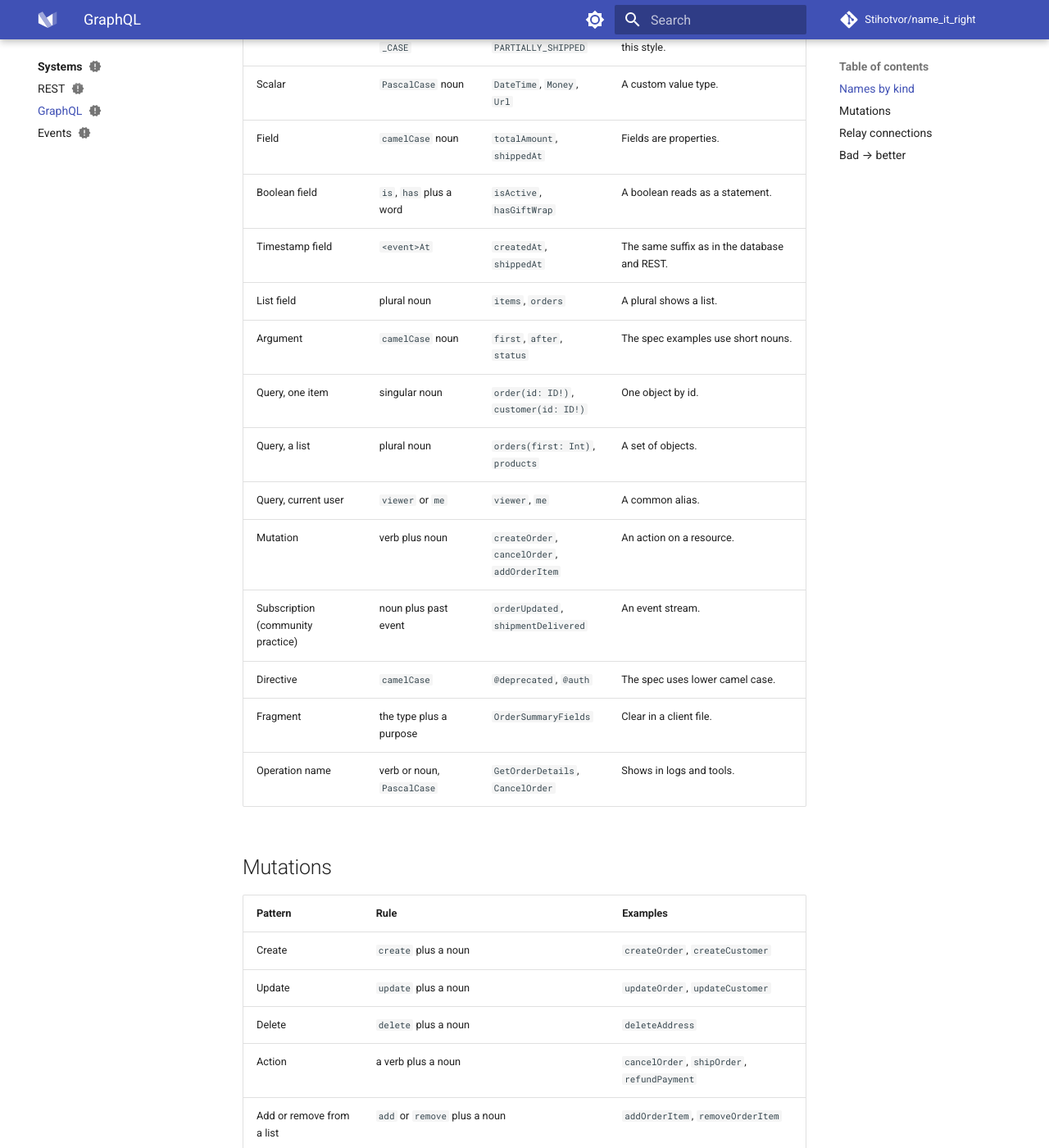
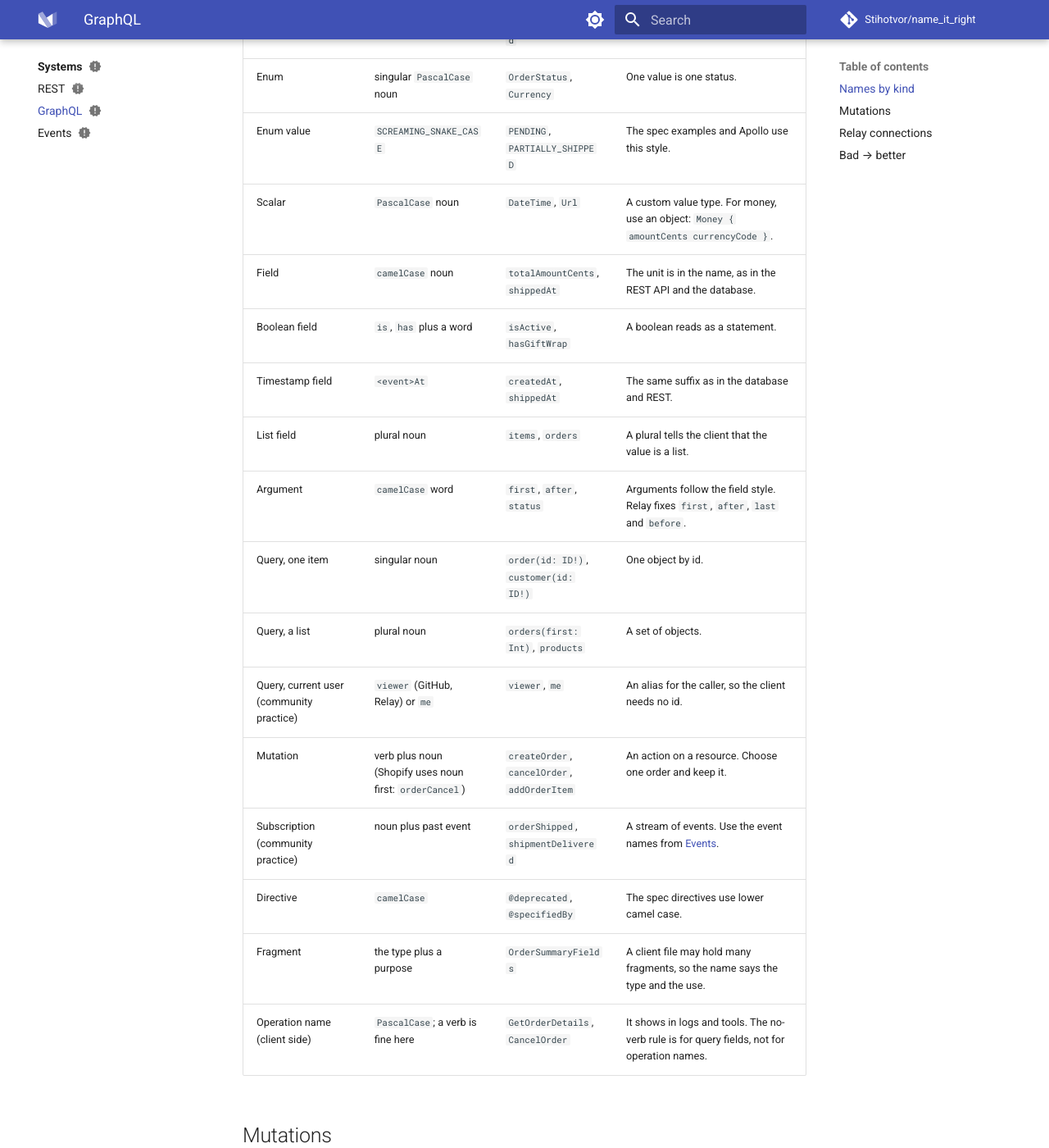
Before and after one commit to Stihotvor/name_it_right, an MkDocs documentation site: the page built from docs/systems/graphql.md, in a window 1280 px wide and 1400 px high, scrolled down 1398 px. Shown: the whole window at 82% size. Built offline with MkDocs 1.6.1 and Material for MkDocs 9.7.7, drawn with Linux system fonts in a browser that asks for light colours; comment, search, counter and statistics services are not loaded; some of the changed text lies outside the part shown.

Commit message:
docs(24): fix review findings on GraphQL and events pages
Co-Authored-By: Claude Sonnet 5.5 <noreply@anthropic.com>

```diff
--- a/docs/systems/graphql.md
+++ b/docs/systems/graphql.md
@@ -7,16 +7,16 @@ status: new
 !!! success "General patterns"
 
     - Use `PascalCase` for type names: `Order`, `OrderStatus`, `CreateOrderInput`
-    - Use `camelCase` for fields, arguments and operation names: `orderTotal`, `customerId`, `createOrder`
+    - Use `camelCase` for fields, arguments and mutation fields: `orderTotal`, `customerId`, `createOrder`
     - Use `SCREAMING_SNAKE_CASE` for enum values: `PENDING`, `SHIPPED`
     - Name a mutation with a verb first: `createOrder`, `cancelOrder`
-    - Name a query with a noun: `order`, `orders`, `viewer`
-    - Give each mutation one input type and one payload type: `CancelOrderInput`, `CancelOrderPayload`
+    - Name a query field with a noun: `order`, `orders`
+    - Give each mutation one input type and one payload type: `CancelOrderInput`, `CancelOrderPayload`. This is a GitHub-style convention
 
 !!! tip "Useful tips"
 
     - Name a field after what it is, not after where it comes from: `customer`, not `customerFromCrm`
-    - Use the same word for the same thing in every type. `id` is the global identifier of an object
+    - Use the same word for the same thing in every type. `id` is an opaque global identifier of an object (Relay `Node`). The `order_id` of the REST API maps to `orderId` when a field needs the plain key
     - Return the changed object in the payload, so the client needs no second call
     - Use a linter, for example `graphql-eslint` with the `naming-convention` rule
 
@@ -34,26 +34,26 @@ The examples use an e-commerce shop.
 | Kind | Rule | Examples | Why this name |
 |---|---|---|---|
 | Object type | `PascalCase` noun | `Order`, `Customer`, `OrderLine` | Apollo and the public GraphQL APIs use `PascalCase`. The spec only requires a valid name. |
-| Interface | `PascalCase` noun or adjective | `Node`, `Timestamped` | Names a shared shape. |
-| Union | `PascalCase` noun for the choice | `SearchResult`, `PaymentMethod` | Names the group of types. |
+| Interface | `PascalCase` noun or adjective | `Node`, `Timestamped` | An interface names a shape that many types share. `Node` is the Relay interface for objects with a global id. |
+| Union | `PascalCase` noun for the choice | `SearchResult`, `PaymentMethod` | The name states what the member types have in common. |
 | Input type (Apollo and GitHub style) | mutation name plus `Input` | `CreateOrderInput`, `CancelOrderInput` | Ties the input to its mutation. |
 | Payload type (Apollo and GitHub style) | mutation name plus `Payload` | `CreateOrderPayload`, `CancelOrderPayload` | Ties the result to its mutation. |
 | Enum | singular `PascalCase` noun | `OrderStatus`, `Currency` | One value is one status. |
 | Enum value | `SCREAMING_SNAKE_CASE` | `PENDING`, `PARTIALLY_SHIPPED` | The spec examples and Apollo use this style. |
-| Scalar | `PascalCase` noun | `DateTime`, `Money`, `Url` | A custom value type. |
-| Field | `camelCase` noun | `totalAmount`, `shippedAt` | Fields are properties. |
+| Scalar | `PascalCase` noun | `DateTime`, `Url` | A custom value type. For money, use an object: `Money { amountCents currencyCode }`. |
+| Field | `camelCase` noun | `totalAmountCents`, `shippedAt` | The unit is in the name, as in the REST API and the database. |
 | Boolean field | `is`, `has` plus a word | `isActive`, `hasGiftWrap` | A boolean reads as a statement. |
 | Timestamp field | `<event>At` | `createdAt`, `shippedAt` | The same suffix as in the database and REST. |
-| List field | plural noun | `items`, `orders` | A plural shows a list. |
-| Argument | `camelCase` noun | `first`, `after`, `status` | The spec examples use short nouns. |
+| List field | plural noun | `items`, `orders` | A plural tells the client that the value is a list. |
+| Argument | `camelCase` word | `first`, `after`, `status` | Arguments follow the field style. Relay fixes `first`, `after`, `last` and `before`. |
 | Query, one item | singular noun | `order(id: ID!)`, `customer(id: ID!)` | One object by id. |
 | Query, a list | plural noun | `orders(first: Int)`, `products` | A set of objects. |
-| Query, current user | `viewer` or `me` | `viewer`, `me` | A common alias. |
-| Mutation | verb plus noun | `createOrder`, `cancelOrder`, `addOrderItem` | An action on a resource. |
-| Subscription (community practice) | noun plus past event | `orderUpdated`, `shipmentDelivered` | An event stream. |
-| Directive | `camelCase` | `@deprecated`, `@auth` | The spec uses lower camel case. |
-| Fragment | the type plus a purpose | `OrderSummaryFields` | Clear in a client file. |
-| Operation name | verb or noun, `PascalCase` | `GetOrderDetails`, `CancelOrder` | Shows in logs and tools. |
+| Query, current user (community practice) | `viewer` (GitHub, Relay) or `me` | `viewer`, `me` | An alias for the caller, so the client needs no id. |
+| Mutation | verb plus noun (Shopify uses noun first: `orderCancel`) | `createOrder`, `cancelOrder`, `addOrderItem` | An action on a resource. Choose one order and keep it. |
+| Subscription (community practice) | noun plus past event | `orderShipped`, `shipmentDelivered` | A stream of events. Use the event names from [Events](events.md). |
+| Directive | `camelCase` | `@deprecated`, `@specifiedBy` | The spec directives use lower camel case. |
+| Fragment | the type plus a purpose | `OrderSummaryFields` | A client file may hold many fragments, so the name says the type and the use. |
+| Operation name (client side) | `PascalCase`; a verb is fine here | `GetOrderDetails`, `CancelOrder` | It shows in logs and tools. The no-verb rule is for query fields, not for operation names. |
 
 ## Mutations
 
```
Also changed, not shown: docs/systems/events.md (+13 -13 lines).
